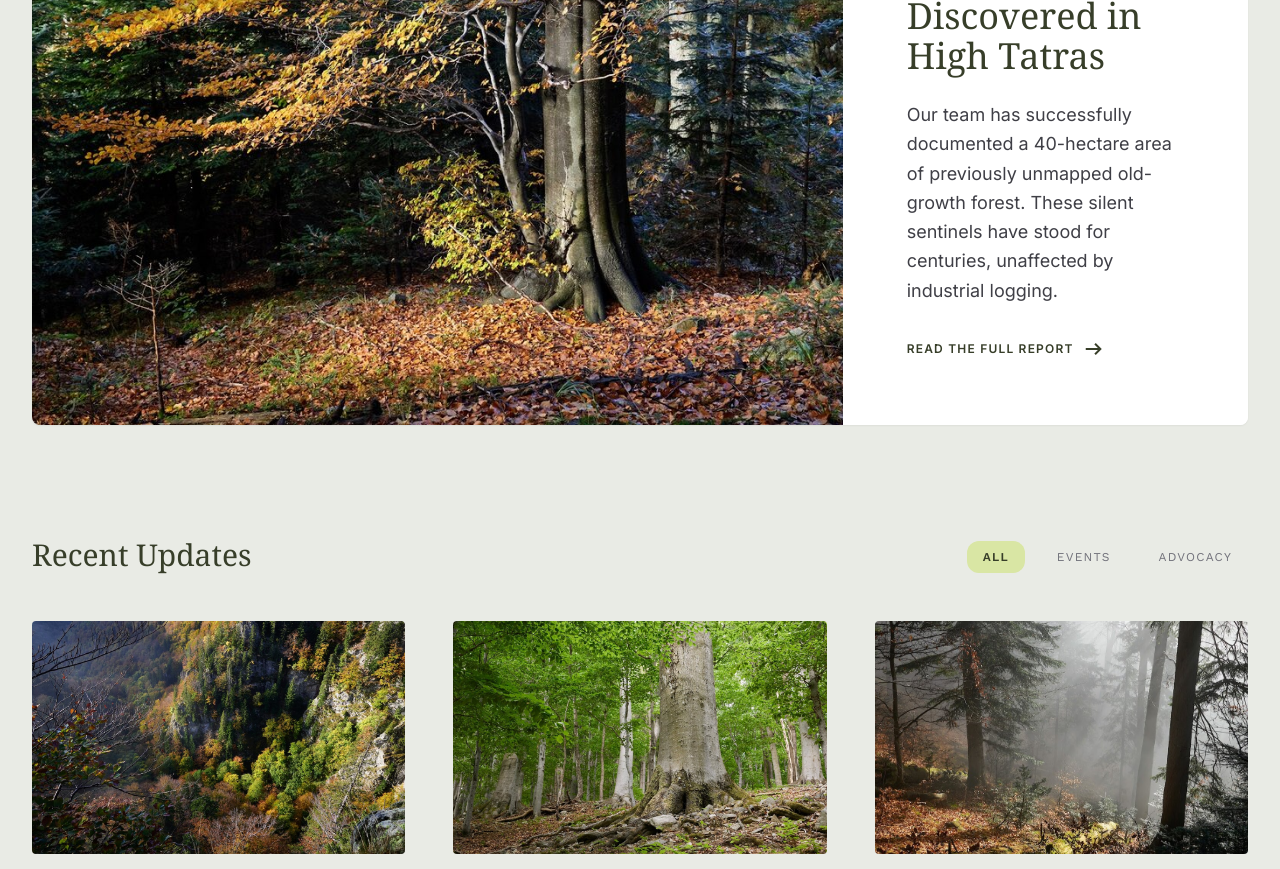
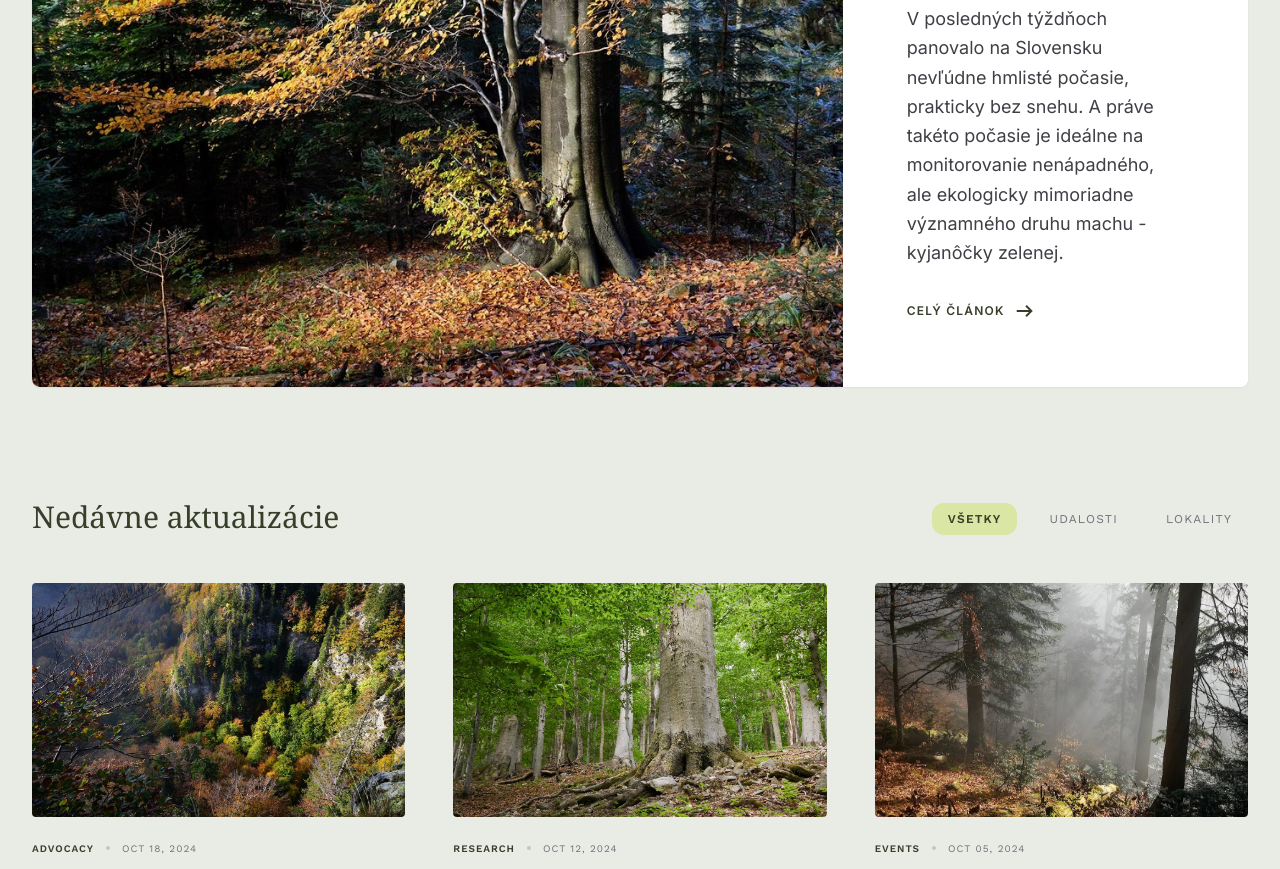
Before and after one commit to janhalasa/pralesy, a plain HTML site: page docs/news.html in a window 1280 px wide. Shown: the part 587-1456 px from the top of the page. Drawn offline with nearby package versions, Linux system fonts and the light colour scheme.

Commit message:
Main top padding lowered

```diff
--- a/docs/news.html
+++ b/docs/news.html
@@ -68,7 +68,7 @@
     </div>
   </div>
 </nav>
-<main class="pt-12 md:pt-24 pb-20">
+<main class="pt-12 md:pt-20 pb-20">
   <!--<section class="px-8 md:px-24 py-16 max-w-screen-2xl mx-auto">-->
   <section class="max-w-screen-2xl mx-auto pt-16 px-8 mb-20 py-8">
     <div class="flex flex-col gap-4 mb-12">
@@ -88,17 +88,16 @@
           <div class="flex items-center gap-4 mb-6">
             <span
               class="label-text uppercase tracking-widest text-[10px] bg-primary/10 text-primary px-3 py-1 rounded-full font-semibold">Monitoring</span>
-            <span class="label-text uppercase tracking-widest text-[10px] text-zinc-500">October 24, 2024</span>
+            <span class="label-text uppercase tracking-widest text-[10px] text-zinc-500">29. marec 2026</span>
           </div>
-          <h2 class="text-3xl md:text-4xl mb-6 text-prales-900 leading-tight">The Unseen Giant: New Primeval Forest
-            Patch Discovered in High Tatras</h2>
+          <h2 class="text-3xl md:text-4xl mb-6 text-prales-900 leading-tight">Monitoring kyjanôčky zelenej na Hornej skale</h2>
           <p class="text-zinc-700 dark:text-zinc-300 leading-relaxed mb-8 text-lg">
-            Our team has successfully documented a 40-hectare area of previously unmapped old-growth forest. These
-            silent sentinels have stood for centuries, unaffected by industrial logging.
+            V posledných týždňoch panovalo na Slovensku nevľúdne hmlisté počasie, prakticky bez snehu. A práve takéto
+            počasie je ideálne na monitorovanie nenápadného, ale ekologicky mimoriadne významného druhu machu - kyjanôčky zelenej.
           </p>
           <a class="group/link inline-flex items-center gap-2 text-primary font-bold uppercase tracking-widest text-xs"
              href="#">
-            Read the full report
+            Celý článok
             <span
               class="material-symbols-outlined transition-transform group-hover/link:translate-x-1">arrow_right_alt</span>
           </a>
@@ -108,19 +107,19 @@
   </section>
   <section class="max-w-screen-2xl mx-auto px-8">
     <div class="flex flex-col md:flex-row justify-between md:items-end mb-12 gap-4">
-      <h2 class="text-3xl text-prales-900">Recent Updates</h2>
+      <h2 class="text-3xl text-prales-900">Nedávne aktualizácie</h2>
       <div class="flex gap-4">
         <button
           class="px-4 py-2 bg-surface-container-high rounded-full label-text text-xs uppercase tracking-widest text-prales-900 font-bold">
-          All
+          Všetky
         </button>
         <button
           class="px-4 py-2 hover:bg-surface-container-low rounded-full label-text text-xs uppercase tracking-widest text-zinc-500 transition-colors">
-          Events
+          Udalosti
         </button>
         <button
           class="px-4 py-2 hover:bg-surface-container-low rounded-full label-text text-xs uppercase tracking-widest text-zinc-500 transition-colors">
-          Advocacy
+          Lokality
         </button>
       </div>
     </div>
@@ -262,8 +261,8 @@
     </div>
     <div class="mt-20 flex justify-center">
       <button
-        class="px-8 py-4 border border-outline-variant text-primary font-bold uppercase tracking-widest text-xs hover:bg-surface-container-low transition-all rounded-md">
-        Load More Articles
+        class="px-8 py-4 border border-outline-variant text-primary font-bold uppercase tracking-widest text-xs hover:bg-surface-container-low transition-all rounded-md ">
+        Staršie články
       </button>
     </div>
   </section>
```
Also changed, not shown: docs/about.html (+1 -1 lines), docs/locations.html (+1 -1 lines).
